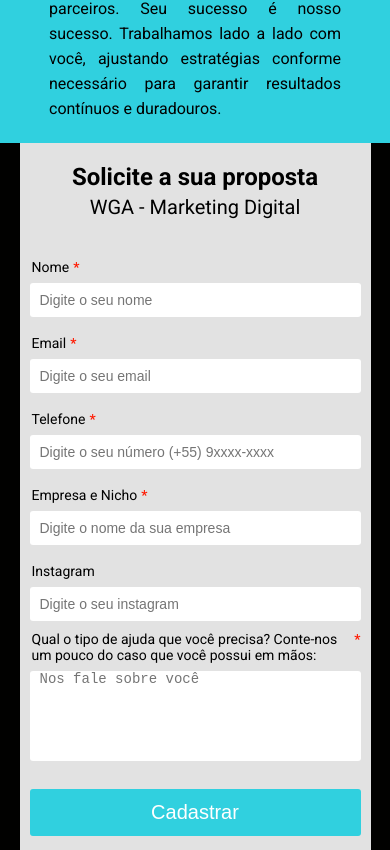
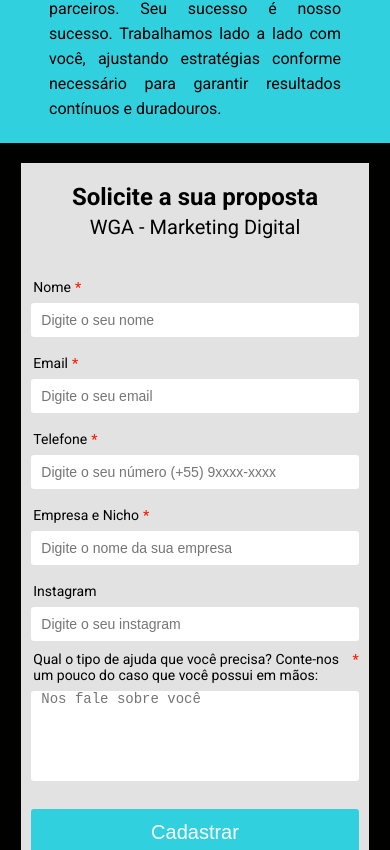
Before and after one commit to pedro-isidoro/agency-wga, a React (Vite) app: page / in a window 390 px wide. Shown: the part 2694-3544 px from the top of the page. Built offline with nearby package versions, Linux system fonts and the light colour scheme.

Commit message:
Atualizando o responsivo.

```diff
--- a/src/css/responsive.css
+++ b/src/css/responsive.css
@@ -671,10 +671,6 @@
         text-align: justify;
     }
 
-    .form{
-        padding: 0;
-    }
-
     .background-form{
         padding: 2rem 2.5rem;
         width: 74rem;
@@ -1146,10 +1142,6 @@
         font-size: 1.8rem;
     }
 
-    .form{
-        padding: 0;
-    }
-
     .background-form{
         padding: 2rem 1rem;
         width: 92%;
@@ -1405,6 +1397,10 @@
 
     .hero .text{
         margin-top: 52rem;
+    }
+
+    .form{
+        padding: 2rem 0.2rem 1rem 0.2rem;
     }
 
     .formulary .item-formulary:nth-child(7) label{
@@ -1899,7 +1895,7 @@
     }
 
     .form{
-        padding: 1rem 0.2rem;
+        padding: 2rem 0.2rem 1rem 0.2rem;
     }
 
     .formSend{
@@ -2070,6 +2066,14 @@
         margin-top: 44rem;
     }
 
+    .background-form .title-form h3{
+        font-size: 2.2rem;
+    }
+
+    .background-form .title-form p{
+        font-size: 1.6rem;
+    }
+
     .formulary .item-formulary:nth-child(n+1):nth-child(-n+5) label{
         width: 50%;
     }
```
